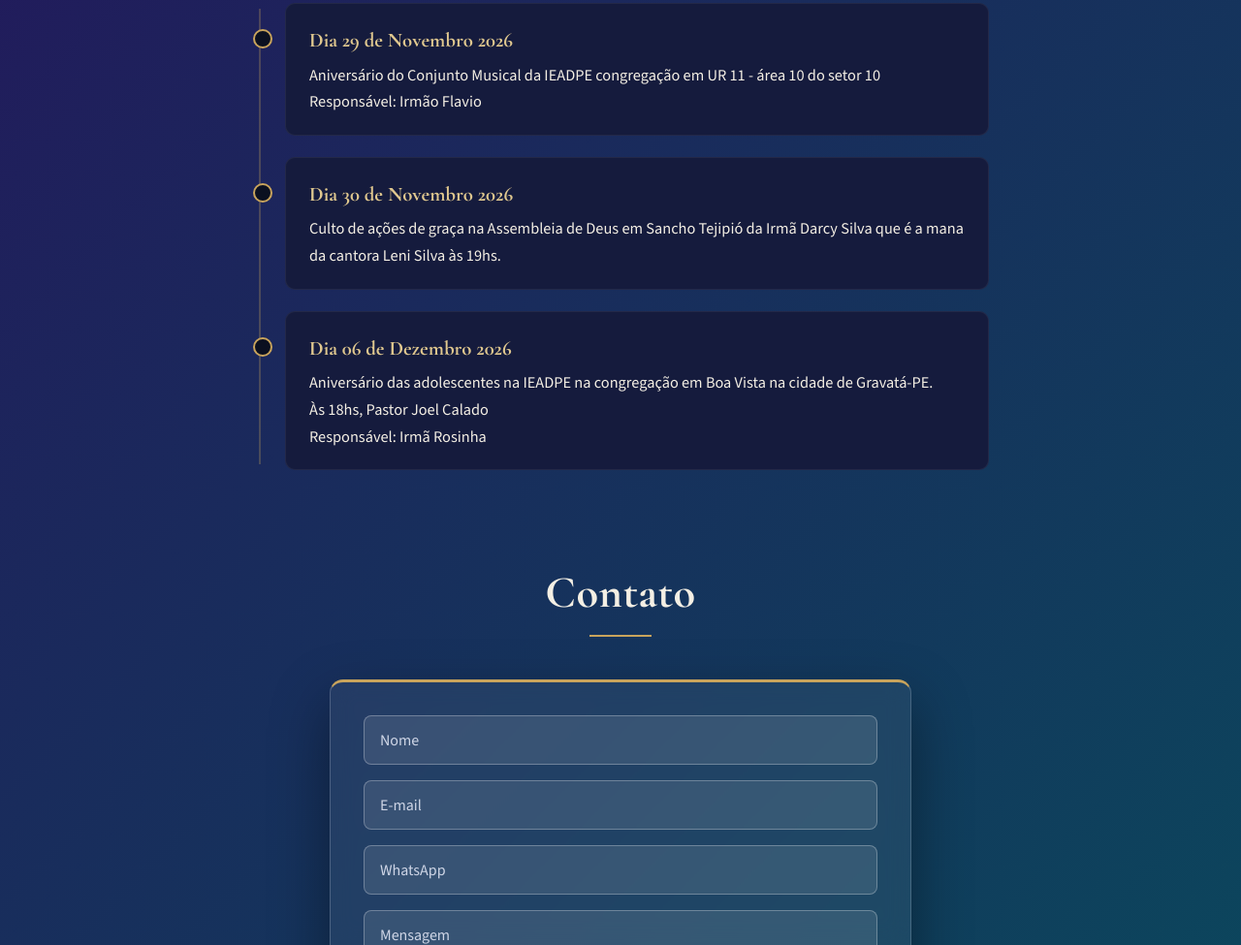
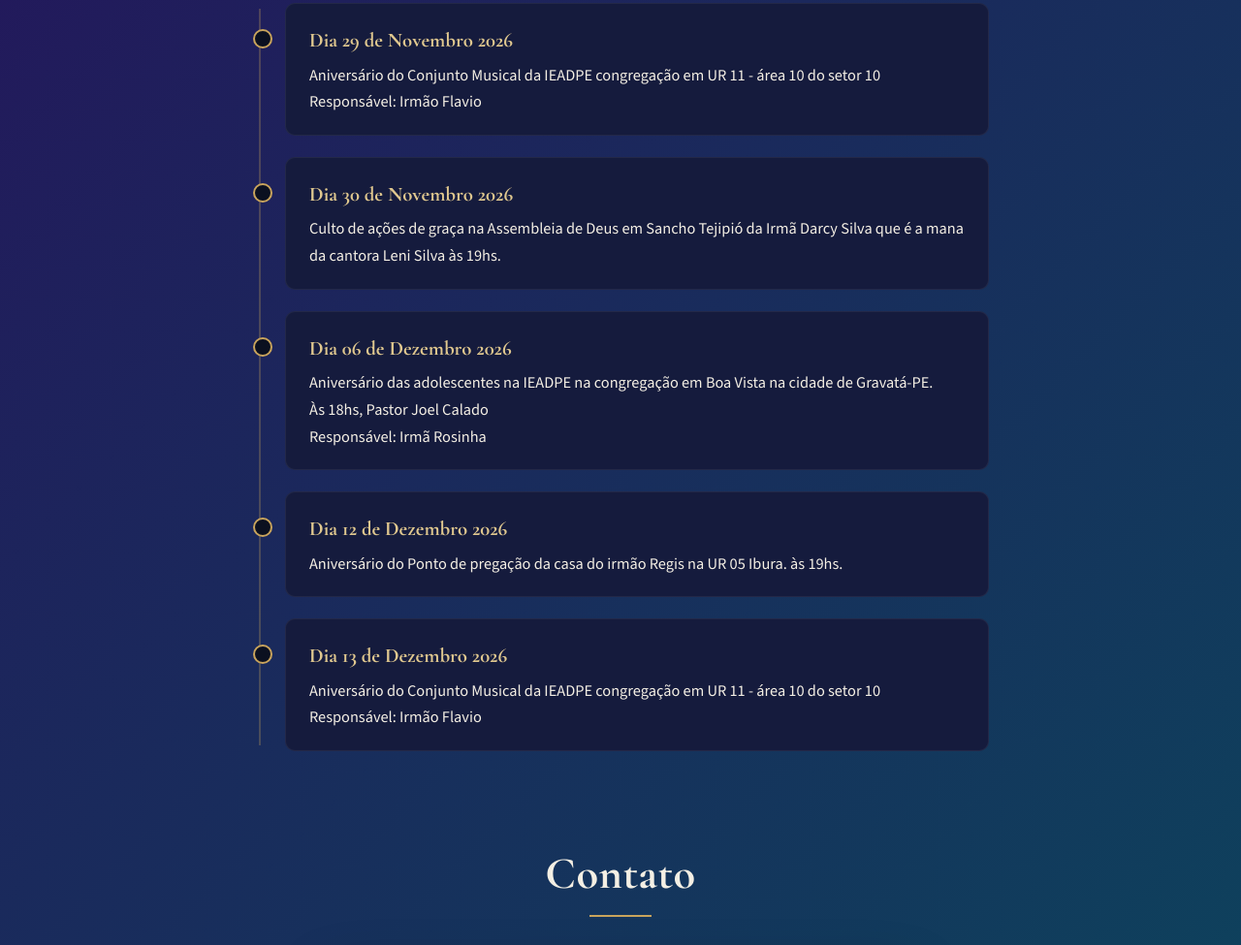
Before and after one commit to MARIOBASS1969/projeto_site__apocalipse, a plain HTML site: page index.html in a window 1280 px wide. Shown: the part 2730-3705 px from the top of the page at 97% size. Drawn offline with nearby package versions, Linux system fonts and the light colour scheme.

Commit message:
atualizado 187/11/2026

```diff
--- a/index.html
+++ b/index.html
@@ -1028,6 +1028,22 @@
               Responsável: Irmã Rosinha
             </strong>
           </li>
+
+          <li>
+            <span>Dia 12 de Dezembro 2026</span>
+            <strong
+              >Aniversário do Ponto de pregação da casa do irmão Regis na UR 05 Ibura.
+              às 19hs.<br/>
+            </strong>
+          </li>
+
+          <li>
+            <span>Dia 13 de Dezembro 2026</span>
+            <strong
+              >Aniversário do Conjunto Musical da IEADPE congregação em UR 11 -
+              área 10 do setor 10<br />
+              Responsável: Irmão Flavio
+            </strong>
         </ul>
       </div>
     </section>
```
